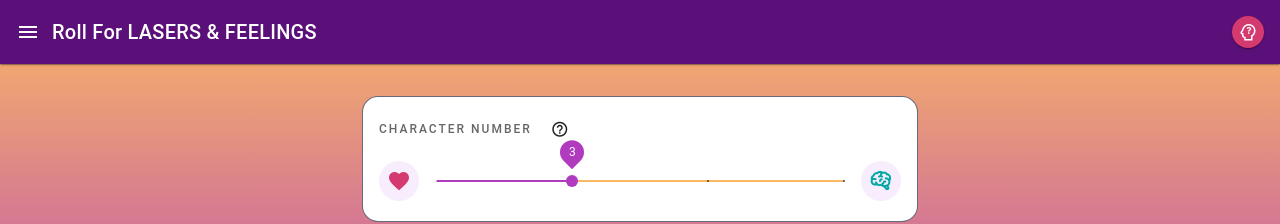
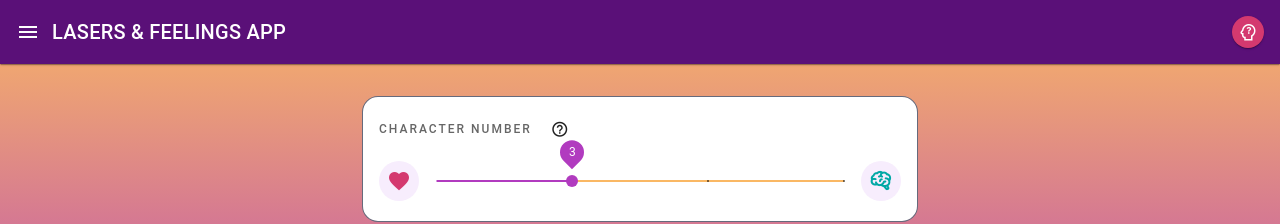
Before and after one commit to mcurren/lasers-feelings-tool, a Vue app: page / in a window 1280 px wide. Shown: the top 224 px of the page. Built offline with nearby package versions, Linux system fonts and the light colour scheme; what vue-confetti would draw is missing.

Commit message:
changed app title

```diff
--- a/src/App.vue
+++ b/src/App.vue
@@ -4,7 +4,7 @@
     <v-app-bar app elevation="1" dark color="primary">
       <v-app-bar-nav-icon @click.stop="drawer = !drawer"></v-app-bar-nav-icon>
       <div class="d-flex align-center">
-        <h1 class="text-h6"><span class="hide-xs">Roll For</span> LASERS & FEELINGS</h1>
+        <h1 class="text-h6">LASERS & FEELINGS <span class="hide-xs">APP</span></h1>
       </div>
       <v-spacer/>
       <DialogInfo/>
```
